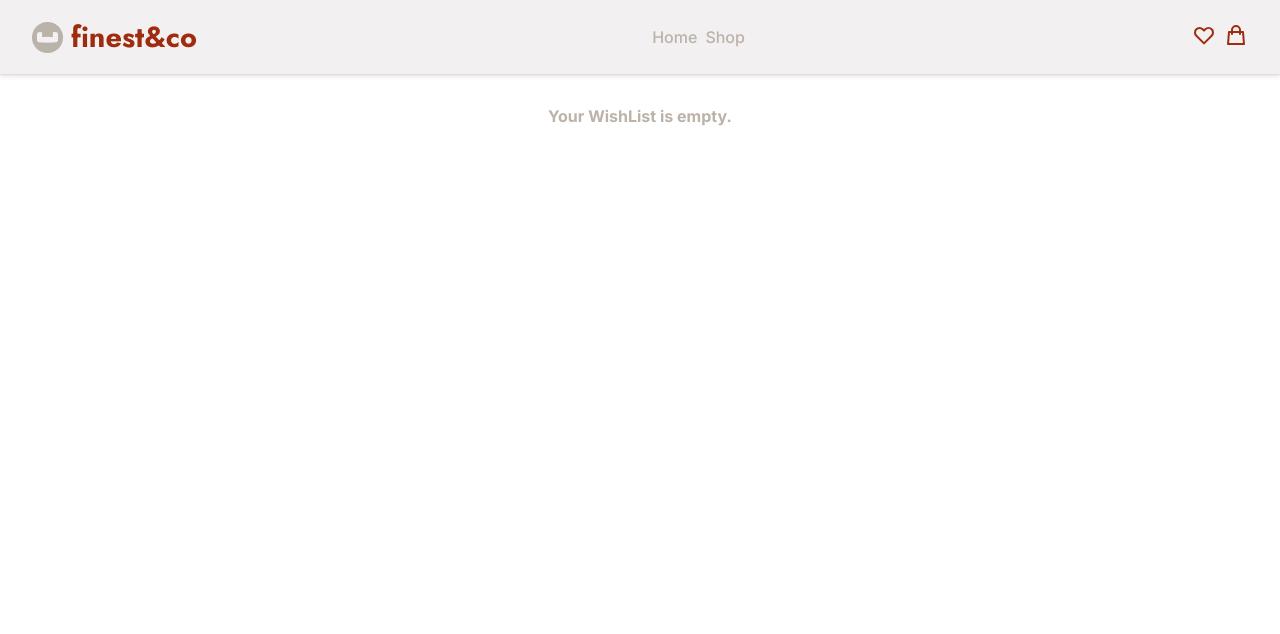
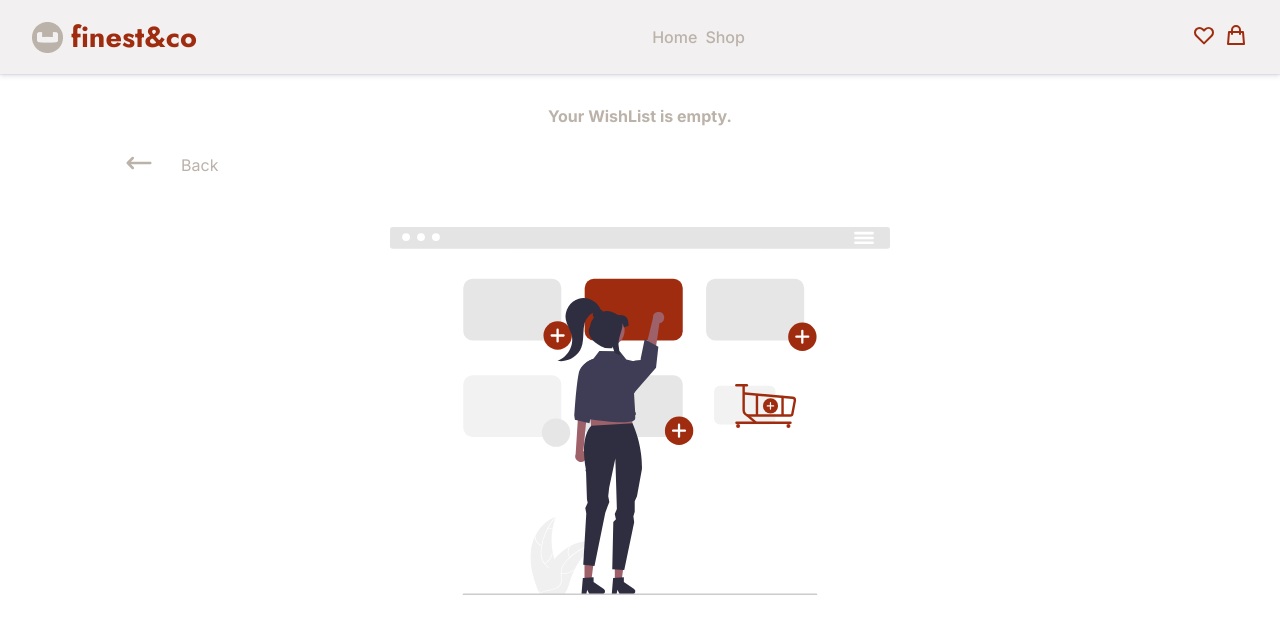
Before and after one commit to m-oniqu3/finest-co, a React (Create React App) app: page /wishlist in a window 1280 px wide. Shown: the top 634 px of the page. Built offline with nearby package versions, Linux system fonts and the light colour scheme.

Commit message:
Handled wishlist buttons and ui

```diff
--- a/src/components/Cart/Cart.js
+++ b/src/components/Cart/Cart.jsx
@@ -5,6 +5,7 @@ import { useEffect } from "react";
 import { calculateTotal } from "../../store/features/cart/cartSlice";
 import { LeftArrowIcon } from "../../icons/Icons";
 import { useNavigate } from "react-router-dom";
+import Empty from "../../ui/Empty";
 
 const Cart = () => {
   const navigate = useNavigate();
@@ -26,23 +27,26 @@ const Cart = () => {
 
   return (
     <section className={styled["cart-container"]}>
-      <h4 className={styled.h4}>Your Shopping Cart</h4>
-
-      {/* only show cart if the there are cartItems */}
-      {cartItems.length !== 0 ? cart : <h4 className={styled.h4}>is empty</h4>}
+      <h4 className={styled.h4}>
+        Your Shopping Cart
+        {cartItems.length === 0 && <> is empty.</>}
+      </h4>
+      {cartItems.length === 0 && <Empty />}
 
       <div className={styled.total}>
         <p className={styled.back} onClick={() => navigate(-1)}>
           <span>
             <LeftArrowIcon />
           </span>
-          Back to Shop
+          Back
         </p>
 
         <div>
           Total <span> ${nf.format(cartTotal)}</span>
         </div>
       </div>
+
+      {cart}
     </section>
   );
 };
--- a/src/components/Cart/Cart.module.css
+++ b/src/components/Cart/Cart.module.css
@@ -24,6 +24,7 @@
   color: #9f2c0f;
   font-weight: 700;
   padding-left: 5px;
+  font-size: 1rem;
 }
 
 .back {
@@ -33,7 +34,6 @@
   justify-content: space-evenly;
   align-items: center;
   color: #bbb2a9;
-
   cursor: pointer;
 }
 
--- a/src/components/WishList/WishList.jsx
+++ b/src/components/WishList/WishList.jsx
@@ -2,12 +2,17 @@ import React from "react";
 import styled from "./WishList.module.css";
 import Product from "../Products/Product";
 import { useDispatch, useSelector } from "react-redux";
-import { ShopIcon, SolidWishListIcon } from "../../icons/Icons";
+import { LeftArrowIcon, ShopIcon, SolidWishListIcon } from "../../icons/Icons";
 import { addToWishList } from "../../store/features/wishlist/wishlistSlice";
+import { addToCart } from "../../store/features/cart/cartSlice";
+import Empty from "../../ui/Empty";
+import { useNavigate } from "react-router-dom";
 
 const WishList = () => {
   //dispatch function
   const dispatch = useDispatch();
+
+  const navigate = useNavigate();
 
   //get the wishlist items from the store
   const { wishListItems } = useSelector((state) => state.wishList);
@@ -16,6 +21,11 @@ const WishList = () => {
    * since the item is already in the list it will be removed when checked by the action
    */
   const wishListHandler = (item) => {
+    dispatch(addToWishList(item));
+  };
+
+  const cartHandler = (item) => {
+    dispatch(addToCart(item));
     dispatch(addToWishList(item));
   };
 
@@ -29,7 +39,7 @@ const WishList = () => {
           <SolidWishListIcon />
         </div>
 
-        <div className={styled.icon}>
+        <div className={styled.icon} onClick={() => cartHandler(item)}>
           <ShopIcon />
         </div>
       </div>
@@ -40,8 +50,15 @@ const WishList = () => {
     <section className={styled["wishlist-wrapper"]}>
       <h4 className={styled.h4}>
         Your WishList
-        {wishListItems.length === 0 && <> is empty. </>}
+        {wishListItems.length === 0 && <> is empty.</>}
       </h4>
+      <p className={styled.back} onClick={() => navigate(-1)}>
+        <span>
+          <LeftArrowIcon />
+        </span>
+        Back
+      </p>
+      {wishListItems.length === 0 && <Empty />}
       <section className={styled.wishlist}>{wishList}</section>
     </section>
   );
--- a/src/components/WishList/WishList.module.css
+++ b/src/components/WishList/WishList.module.css
@@ -35,5 +35,21 @@
 .h4 {
   color: #bbb2a9;
   text-align: center;
-  padding-bottom: 2rem;
+  padding-bottom: 1rem;
 }
+
+.back {
+  width: 50%;
+  max-width: 150px;
+  display: flex;
+  justify-content: space-evenly;
+  align-items: center;
+  color: #bbb2a9;
+  padding-bottom: 1rem;
+  cursor: pointer;
+}
+
+.back span {
+  color: #bbb2a9;
+  width: 20%;
+}
--- /dev/null
+++ b/src/ui/Empty.jsx
@@ -0,0 +1,22 @@
+import React from "react";
+import emptyImg from "../images/empty.svg";
+
+function Empty() {
+  const figureStyles = {
+    width: "100%",
+    margin: "0 auto",
+    paddingTop: "1.5rem",
+    maxWidth: "500px",
+  };
+
+  const imgStyles = {
+    width: "100%",
+  };
+  return (
+    <figure style={figureStyles}>
+      <img style={imgStyles} src={emptyImg} alt="Add to cart illustration" />
+    </figure>
+  );
+}
+
+export default Empty;
```
Also changed, not shown: src/components/Cart/CartItem.jsx (renamed from src/components/Cart/CartItem.js), src/images/empty.svg (added).
